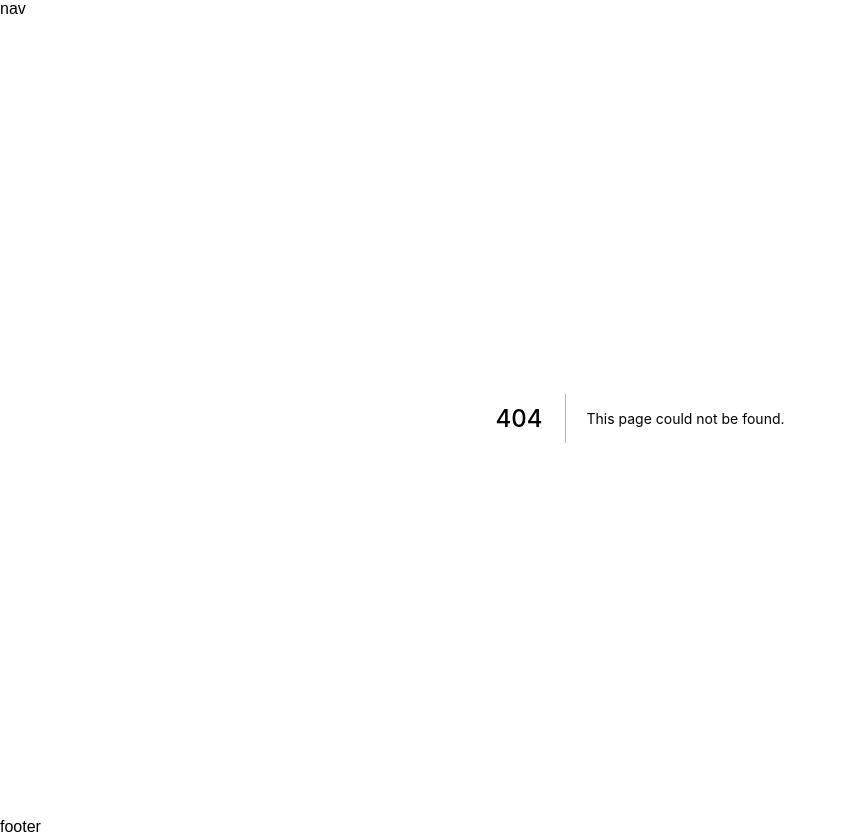
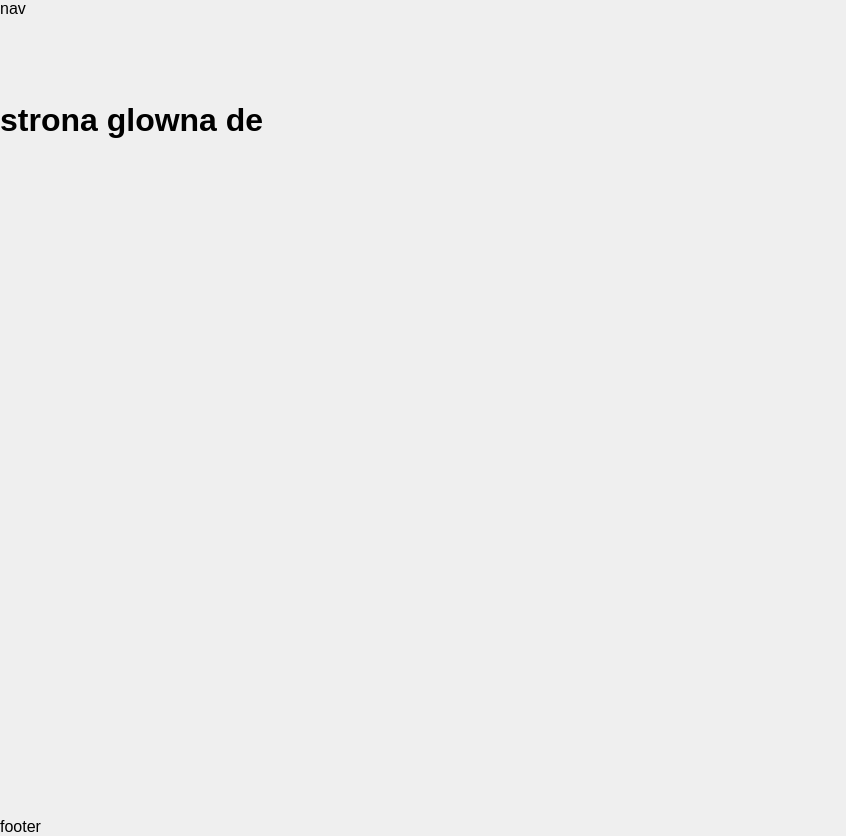
Before and after one commit to Ku3iK/dkice_nextjs, a Next.js app: page /de in a window 1280 px wide. Before the commit this address had no page. Shown: the whole page, without its empty margins (0-846 px from the left). Built offline with nearby package versions, Linux system fonts and the light colour scheme; what styled-media-query would draw is missing.

Commit message:
feat: create basic pages structure de version

```diff
--- /dev/null
+++ b/pages/de/index.js
@@ -0,0 +1,19 @@
+import styled from "styled-components";
+
+const IndexPageDe = () => {
+  return (
+    <HomepageStyles>
+      <h1>strona glowna de</h1>
+    </HomepageStyles>
+  )
+}
+
+export default IndexPageDe;
+
+const HomepageStyles = styled.div`
+  display: flex;
+  flex-direction: column;
+  width: 100%;
+  height: 100vh;
+  padding-top: 8.4rem;
+`;
```
Also changed, not shown: pages/de/dkice/contact.js (added, +7 -0 lines), pages/de/dkice/gallery.js (added, +7 -0 lines), pages/de/dkice/index.js (added, +9 -0 lines), pages/de/magmet/contact.js (added, +7 -0 lines), pages/de/magmet/gallery.js (added, +8 -0 lines), pages/de/magmet/index.js (added, +7 -0 lines).
